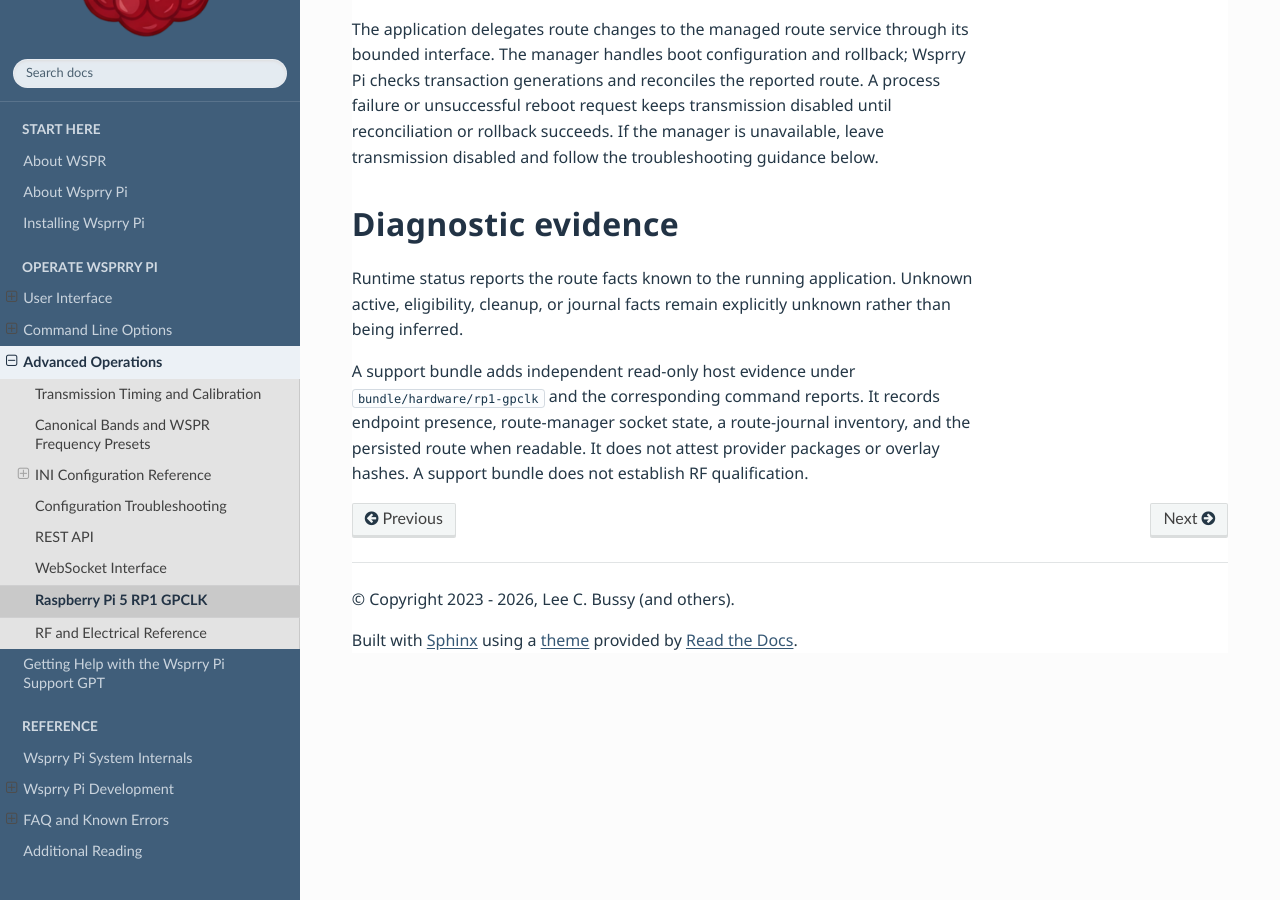
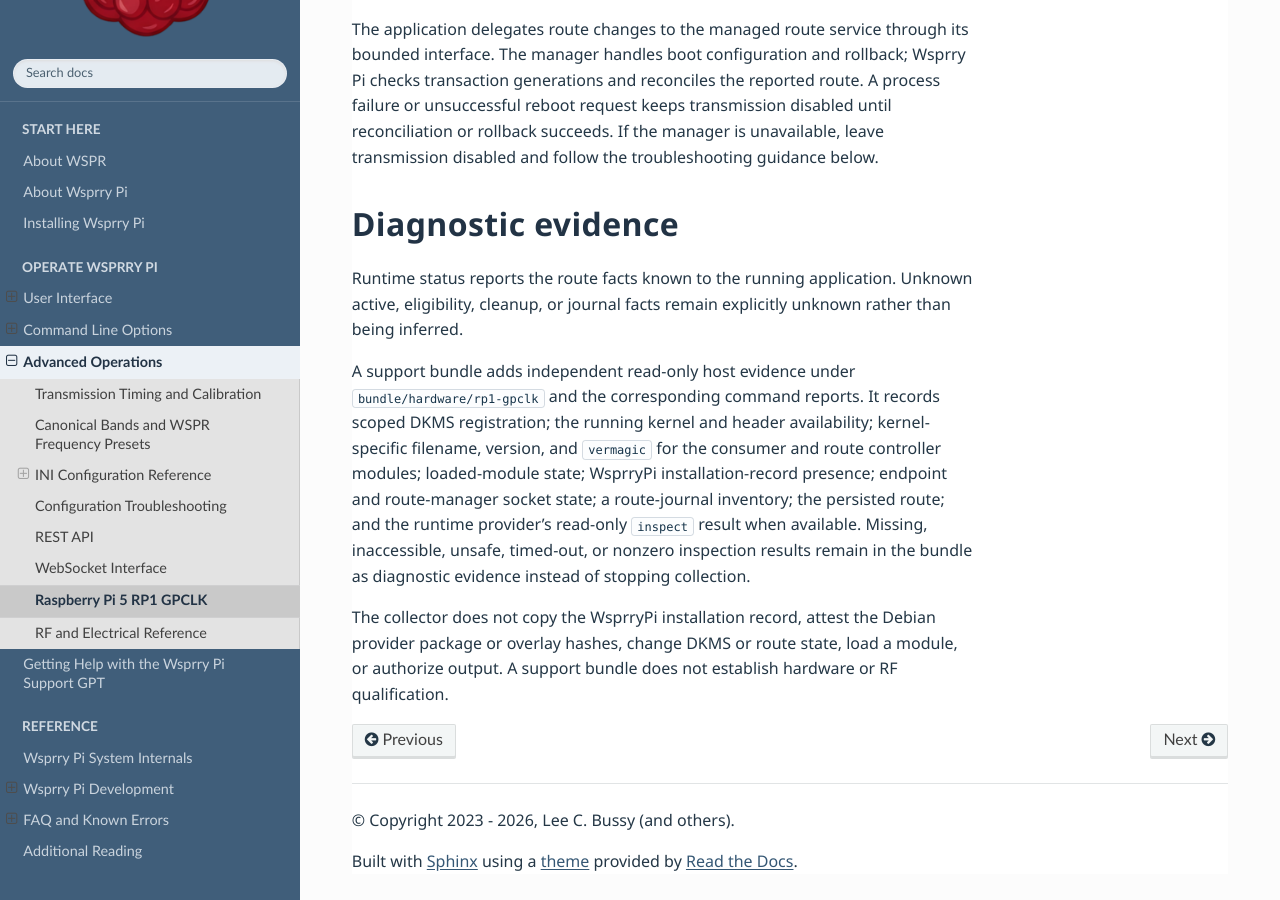
Before and after one commit to WsprryPi/Wsprry_Pi_Docs, a Sphinx documentation site: the page built from docs/Advanced_Operations/rp1_gpclk.md, in a window 1280 px wide and 900 px high, scrolled down 1634 px. Built offline with Sphinx 7.4.7 and the Read the Docs theme 3.1.0, drawn with Linux system fonts in a browser that asks for light colours.

Commit message:
Document RP1 DKMS support diagnostics

```diff
--- a/docs/Advanced_Operations/rp1_gpclk.md
+++ b/docs/Advanced_Operations/rp1_gpclk.md
@@ -69,6 +69,16 @@
 
 A support bundle adds independent read-only host evidence under
 `bundle/hardware/rp1-gpclk` and the corresponding command reports. It records
-endpoint presence, route-manager socket state, a route-journal inventory, and
-the persisted route when readable. It does not attest provider packages or
-overlay hashes. A support bundle does not establish RF qualification.
+scoped DKMS registration; the running kernel and header availability;
+kernel-specific filename, version, and `vermagic` for the consumer and route
+controller modules; loaded-module state; WsprryPi installation-record presence;
+endpoint and route-manager socket state; a route-journal inventory; the
+persisted route; and the runtime provider's read-only `inspect` result when
+available. Missing, inaccessible, unsafe, timed-out, or nonzero inspection
+results remain in the bundle as diagnostic evidence instead of stopping
+collection.
+
+The collector does not copy the WsprryPi installation record, attest the Debian
+provider package or overlay hashes, change DKMS or route state, load a module,
+or authorize output. A support bundle does not establish hardware or RF
+qualification.
```
Also changed, not shown: docs/User_Interface/Maintenance/support_bundle.md (+1 -1 lines).
